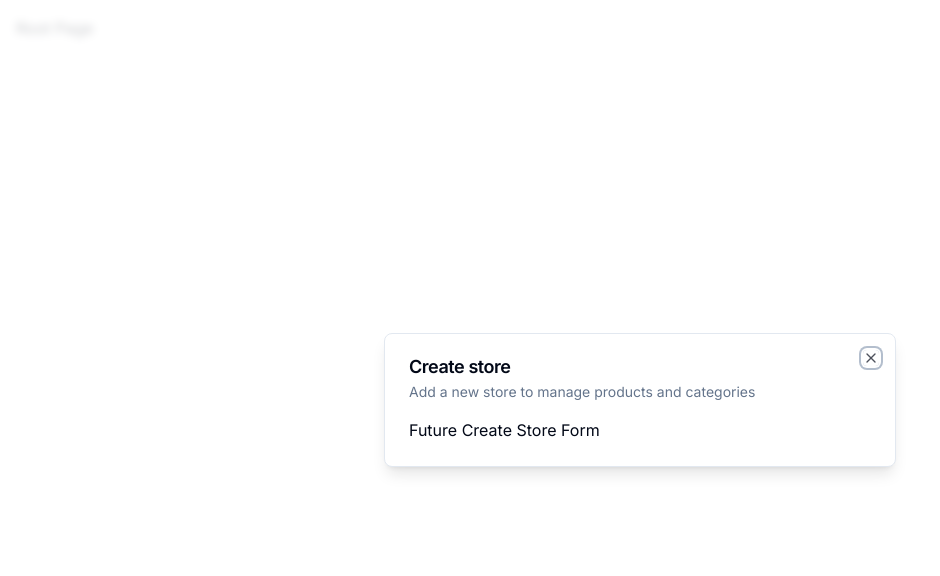
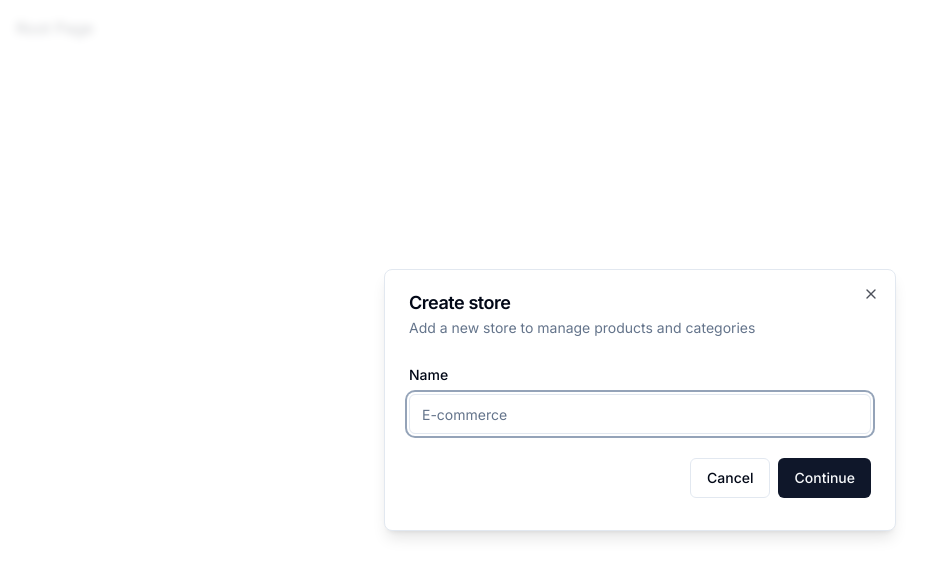
Before and after one commit to westonsam/ecommerce-admin, a Next.js app: page / in a window 1280 px wide. Shown: the top 576 px of the page, without its empty margins (0-940 px from the left). Built offline with nearby package versions, Linux system fonts and the light colour scheme.

Commit message:
Developed Store Form

```diff
--- a/components/modals/store-modal.tsx
+++ b/components/modals/store-modal.tsx
@@ -1,10 +1,41 @@
 "use client";
+
+import * as z from "zod";
+
+import { useForm } from "react-hook-form";
+import { zodResolver } from "@hookform/resolvers/zod";
 
 import { useStoreModal } from "@/hooks/use-store-modal";
 import { Modal } from "@/components/ui/modal";
+import {
+    Form,
+    FormControl,
+    FormField,
+    FormItem,
+    FormLabel,
+    FormMessage
+} from "@/components/ui/form";
+import { Input } from "@/components/ui/input";
+import { Button } from "@/components/ui/button";
+
+const formSchema = z.object({
+    name: z.string().min(1),
+});
 
 export const StoreModal = () => {
     const storeModal = useStoreModal();
+
+    const form = useForm<z.infer<typeof formSchema>>({
+        resolver: zodResolver(formSchema),
+        defaultValues: {
+            name: "",
+        },
+    });
+
+    const onSubmit = async (values: z.infer<typeof formSchema>) => {
+        console.log(values);
+        // TODO: Create Store
+    }
 
     return (
         <Modal
@@ -12,7 +43,44 @@ export const StoreModal = () => {
             description="Add a new store to manage products and categories"
             isOpen={storeModal.isOpen}
             onClose={storeModal.onClose}>
-            Future Create Store Form
+            <div>
+                <div className="space-y-4 py-2 pb-2">
+                    <Form {...form}>
+                        <form onSubmit={form.handleSubmit(onSubmit)}>
+                            <FormField
+                                control={form.control}
+                                name="name"
+                                render={({ field }) => (
+                                    <FormItem>
+                                        <FormLabel>Name</FormLabel>
+                                        <FormControl>
+                                            <Input
+                                                placeholder="E-commerce"
+                                                {...field} />
+                                        </FormControl>
+                                        <FormMessage />
+                                    </FormItem>
+                                )} />
+                            <div className="
+                                flex
+                                items-center
+                                justify-end
+                                pt-6
+                                space-x-2
+                                w-full"
+                            >
+                                <Button
+                                    variant="outline"
+                                    onClick={storeModal.onClose}
+                                >Cancel</Button>
+                                <Button
+                                    type="submit"
+                                >Continue</Button>
+                            </div>
+                        </form>
+                    </Form>
+                </div>
+            </div>
         </Modal>
     );
 }
--- /dev/null
+++ b/components/ui/form.tsx
@@ -0,0 +1,176 @@
+import * as React from "react"
+import * as LabelPrimitive from "@radix-ui/react-label"
+import { Slot } from "@radix-ui/react-slot"
+import {
+  Controller,
+  ControllerProps,
+  FieldPath,
+  FieldValues,
+  FormProvider,
+  useFormContext,
+} from "react-hook-form"
+
+import { cn } from "@/lib/utils"
+import { Label } from "@/components/ui/label"
+
+const Form = FormProvider
+
+type FormFieldContextValue<
+  TFieldValues extends FieldValues = FieldValues,
+  TName extends FieldPath<TFieldValues> = FieldPath<TFieldValues>
+> = {
+  name: TName
+}
+
+const FormFieldContext = React.createContext<FormFieldContextValue>(
+  {} as FormFieldContextValue
+)
+
+const FormField = <
+  TFieldValues extends FieldValues = FieldValues,
+  TName extends FieldPath<TFieldValues> = FieldPath<TFieldValues>
+>({
+  ...props
+}: ControllerProps<TFieldValues, TName>) => {
+  return (
+    <FormFieldContext.Provider value={{ name: props.name }}>
+      <Controller {...props} />
+    </FormFieldContext.Provider>
+  )
+}
+
+const useFormField = () => {
+  const fieldContext = React.useContext(FormFieldContext)
+  const itemContext = React.useContext(FormItemContext)
+  const { getFieldState, formState } = useFormContext()
+
+  const fieldState = getFieldState(fieldContext.name, formState)
+
+  if (!fieldContext) {
+    throw new Error("useFormField should be used within <FormField>")
+  }
+
+  const { id } = itemContext
+
+  return {
+    id,
+    name: fieldContext.name,
+    formItemId: `${id}-form-item`,
+    formDescriptionId: `${id}-form-item-description`,
+    formMessageId: `${id}-form-item-message`,
+    ...fieldState,
+  }
+}
+
+type FormItemContextValue = {
+  id: string
+}
+
+const FormItemContext = React.createContext<FormItemContextValue>(
+  {} as FormItemContextValue
+)
+
+const FormItem = React.forwardRef<
+  HTMLDivElement,
+  React.HTMLAttributes<HTMLDivElement>
+>(({ className, ...props }, ref) => {
+  const id = React.useId()
+
+  return (
+    <FormItemContext.Provider value={{ id }}>
+      <div ref={ref} className={cn("space-y-2", className)} {...props} />
+    </FormItemContext.Provider>
+  )
+})
+FormItem.displayName = "FormItem"
+
+const FormLabel = React.forwardRef<
+  React.ElementRef<typeof LabelPrimitive.Root>,
+  React.ComponentPropsWithoutRef<typeof LabelPrimitive.Root>
+>(({ className, ...props }, ref) => {
+  const { error, formItemId } = useFormField()
+
+  return (
+    <Label
+      ref={ref}
+      className={cn(error && "text-destructive", className)}
+      htmlFor={formItemId}
+      {...props}
+    />
+  )
+})
+FormLabel.displayName = "FormLabel"
+
+const FormControl = React.forwardRef<
+  React.ElementRef<typeof Slot>,
+  React.ComponentPropsWithoutRef<typeof Slot>
+>(({ ...props }, ref) => {
+  const { error, formItemId, formDescriptionId, formMessageId } = useFormField()
+
+  return (
+    <Slot
+      ref={ref}
+      id={formItemId}
+      aria-describedby={
+        !error
+          ? `${formDescriptionId}`
+          : `${formDescriptionId} ${formMessageId}`
+      }
+      aria-invalid={!!error}
+      {...props}
+    />
+  )
+})
+FormControl.displayName = "FormControl"
+
+const FormDescription = React.forwardRef<
+  HTMLParagraphElement,
+  React.HTMLAttributes<HTMLParagraphElement>
+>(({ className, ...props }, ref) => {
+  const { formDescriptionId } = useFormField()
+
+  return (
+    <p
+      ref={ref}
+      id={formDescriptionId}
+      className={cn("text-sm text-muted-foreground", className)}
+      {...props}
+    />
+  )
+})
+FormDescription.displayName = "FormDescription"
+
+const FormMessage = React.forwardRef<
+  HTMLParagraphElement,
+  React.HTMLAttributes<HTMLParagraphElement>
+>(({ className, children, ...props }, ref) => {
+  const { error, formMessageId } = useFormField()
+  const body = error ? String(error?.message) : children
+
+  if (!body) {
+    return null
+  }
+
+  return (
+    <p
+      ref={ref}
+      id={formMessageId}
+      className={cn("text-sm font-medium text-destructive", className)}
+      {...props}
+    >
+      {body}
+    </p>
+  )
+})
+FormMessage.displayName = "FormMessage"
+
+export {
+  useFormField,
+  Form,
+  FormItem,
+  FormLabel,
+  FormControl,
+  FormDescription,
+  FormMessage,
+  FormField,
+}
--- /dev/null
+++ b/components/ui/input.tsx
@@ -0,0 +1,25 @@
+import * as React from "react"
+
+import { cn } from "@/lib/utils"
+
+export interface InputProps
+  extends React.InputHTMLAttributes<HTMLInputElement> {}
+
+const Input = React.forwardRef<HTMLInputElement, InputProps>(
+  ({ className, type, ...props }, ref) => {
+    return (
+      <input
+        type={type}
+        className={cn(
+          "flex h-10 w-full rounded-md border border-input bg-background px-3 py-2 text-sm ring-offset-background file:border-0 file:bg-transparent file:text-sm file:font-medium placeholder:text-muted-foreground focus-visible:outline-none focus-visible:ring-2 focus-visible:ring-ring focus-visible:ring-offset-2 disabled:cursor-not-allowed disabled:opacity-50",
+          className
+        )}
+        ref={ref}
+        {...props}
+      />
+    )
+  }
+)
+Input.displayName = "Input"
+
+export { Input }
--- /dev/null
+++ b/components/ui/label.tsx
@@ -0,0 +1,26 @@
+"use client"
+
+import * as React from "react"
+import * as LabelPrimitive from "@radix-ui/react-label"
+import { cva, type VariantProps } from "class-variance-authority"
+
+import { cn } from "@/lib/utils"
+
+const labelVariants = cva(
+  "text-sm font-medium leading-none peer-disabled:cursor-not-allowed peer-disabled:opacity-70"
+)
+
+const Label = React.forwardRef<
+  React.ElementRef<typeof LabelPrimitive.Root>,
+  React.ComponentPropsWithoutRef<typeof LabelPrimitive.Root> &
+    VariantProps<typeof labelVariants>
+>(({ className, ...props }, ref) => (
+  <LabelPrimitive.Root
+    ref={ref}
+    className={cn(labelVariants(), className)}
+    {...props}
+  />
+))
+Label.displayName = LabelPrimitive.Root.displayName
+
+export { Label }
--- a/package.json
+++ b/package.json
@@ -10,7 +10,9 @@
   },
   "dependencies": {
     "@clerk/nextjs": "^4.21.15",
+    "@hookform/resolvers": "^3.1.1",
     "@radix-ui/react-dialog": "^1.0.4",
+    "@radix-ui/react-label": "^2.0.2",
     "@radix-ui/react-slot": "^1.0.2",
     "@types/node": "20.4.2",
     "@types/react": "18.2.15",
@@ -25,10 +27,12 @@
     "postcss": "8.4.25",
     "react": "18.2.0",
     "react-dom": "18.2.0",
+    "react-hook-form": "^7.45.1",
     "tailwind-merge": "^1.13.2",
     "tailwindcss": "3.3.3",
     "tailwindcss-animate": "^1.0.6",
     "typescript": "5.1.6",
+    "zod": "^3.21.4",
     "zustand": "^4.3.9"
   }
 }
```
Also changed, not shown: 1 other file (tests, documents, lock files or other folders).
